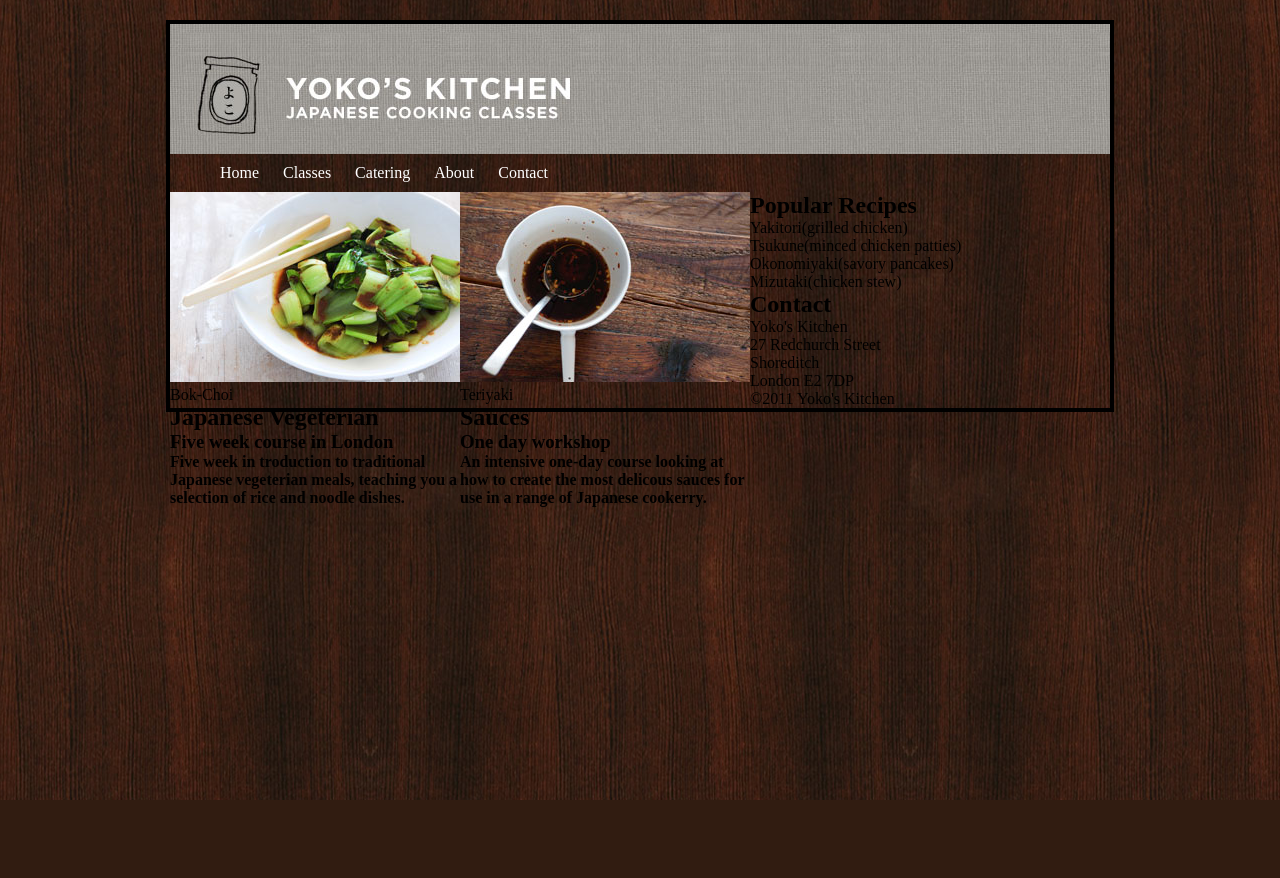
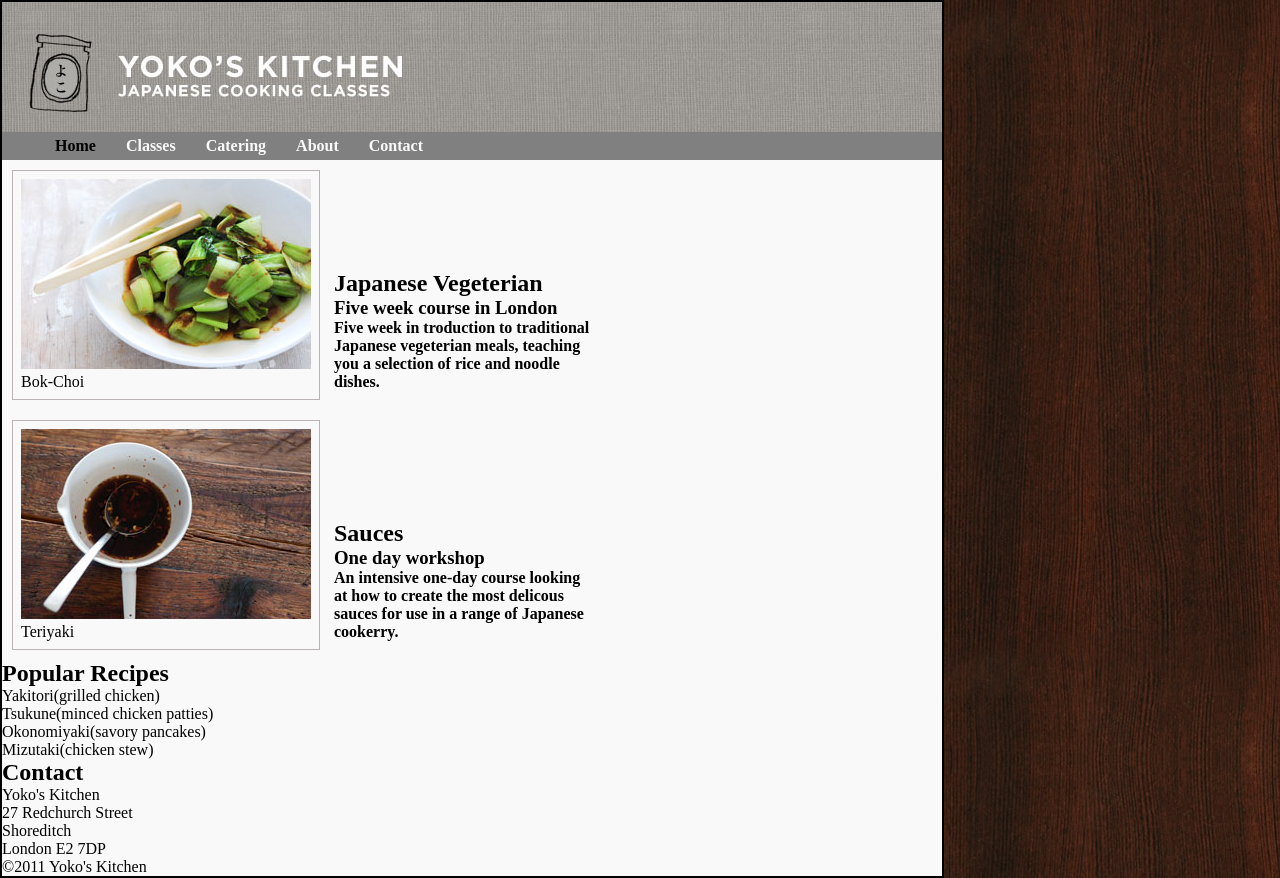
Before and after one commit to anhnguyen2ka4/FPT-AptechHN, a PHP site: page /lab03.html in a window 1280 px wide. Before the commit the page ends 800 px from the top, so only its background shows below. Run offline with PHP 8.4, Linux system fonts and the light colour scheme.

Commit message:
Update lab03.css

```diff
--- a/AptechHN/Anotherhomework/lab03.css
+++ b/AptechHN/Anotherhomework/lab03.css
@@ -11,23 +11,40 @@ header{
     height: 130px;
 }
 .wrapper{
-    border: 4px solid black;
+    border: 2px solid black;
+    background-color: #f9f9f9;
     width: 940px;
-    margin: 20px auto 20px auto;
-}
-li a{
-    color: white;
-    text-decoration: none;
 }
 ul li{
-    padding: 10px;
+    padding: 5px;
     display: inline-block;
     list-style-type: none;
 }
+li a{
+    margin:0 8px;
+    font-weight: bold;
+    text-decoration: none;
+    color: #f9f9f9;
+}
+li a:hover{
+    color: black;
+}
+#Home{
+    color: black;
+}
+#Home:hover{
+    color: #f9f9f9;
+}
+nav{
+    background-color: gray;
+}
+figure{
+    margin: 10px;
+    display: inline-block;
+    border: 1px solid rgb(187, 179, 179);
+    padding: 8px;
+}
 hgroup{
-    width: 290px;
-    text-align-last: left;
+    display: inline-block;
+    width: 260px;
 }
-.stc{
-    float: left;
-}
```
